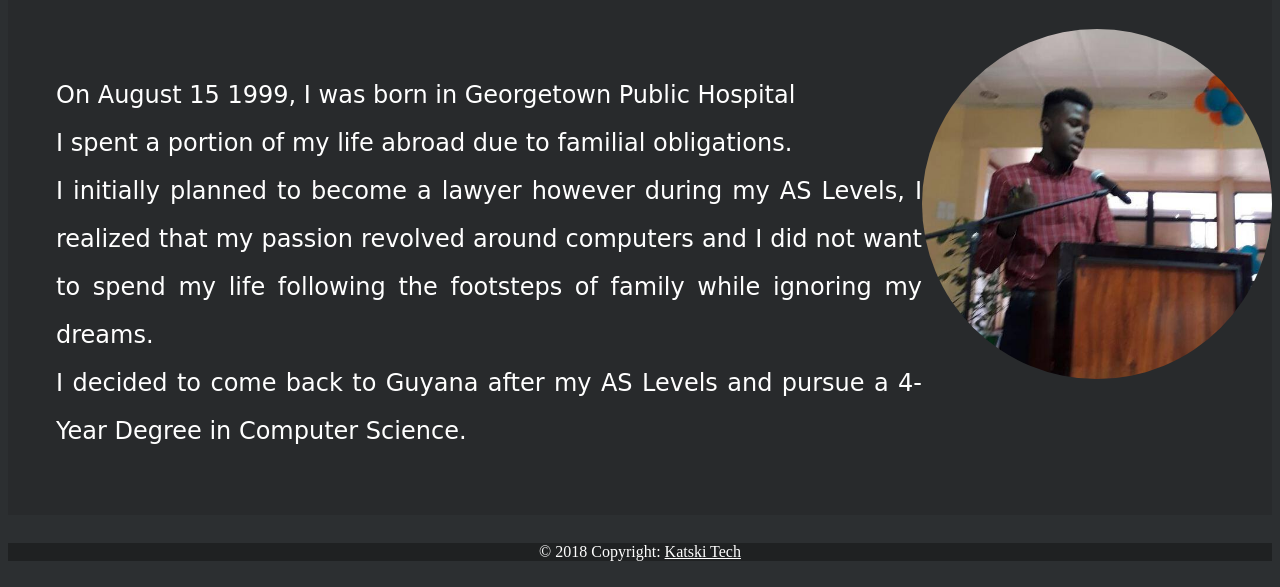
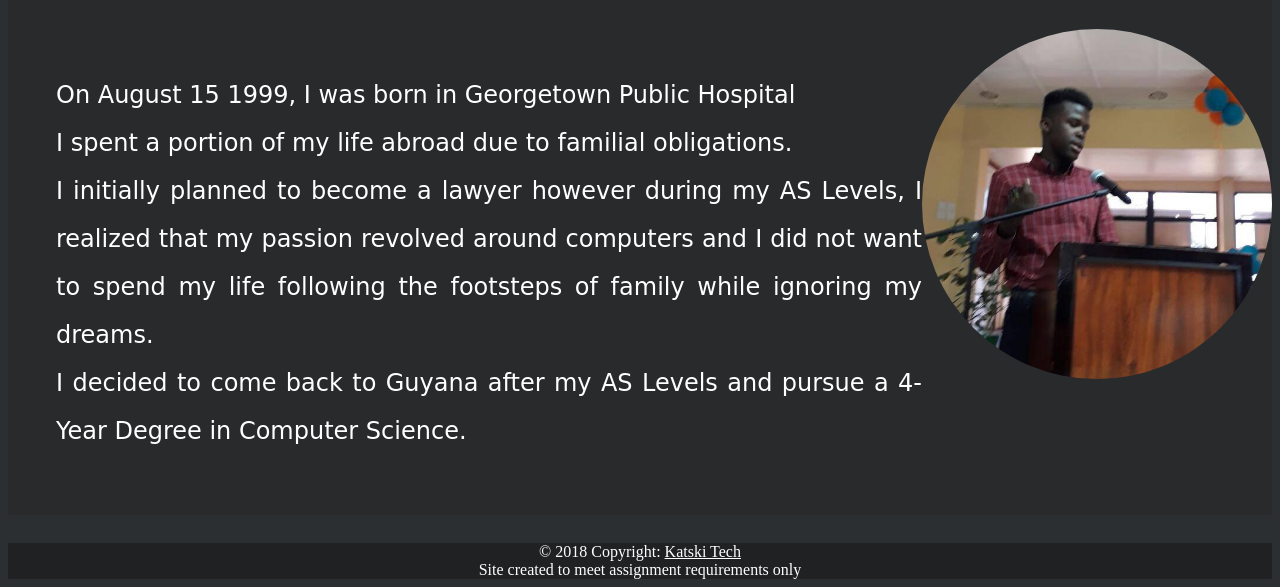
Before and after one commit to backupdrew/AndrewGY.github.io, a plain HTML site: page index.html in a window 1280 px wide. Shown: the part 384-971 px from the top of the page. Drawn offline with Linux system fonts and the light colour scheme; a web font is replaced by a local one.

Commit message:
Update index.html

```diff
--- a/index.html
+++ b/index.html
@@ -37,7 +37,8 @@
 
   <footer>
         © 2018 Copyright:
-        <a href="mailto:drewkatski@gmail.com?">Katski Tech</a>
+        <a href="mailto:drewkatski@gmail.com?">Katski Tech</a> <br>
+        Site created to meet assignment requirements only
   </footer>
 
 </body>
```
